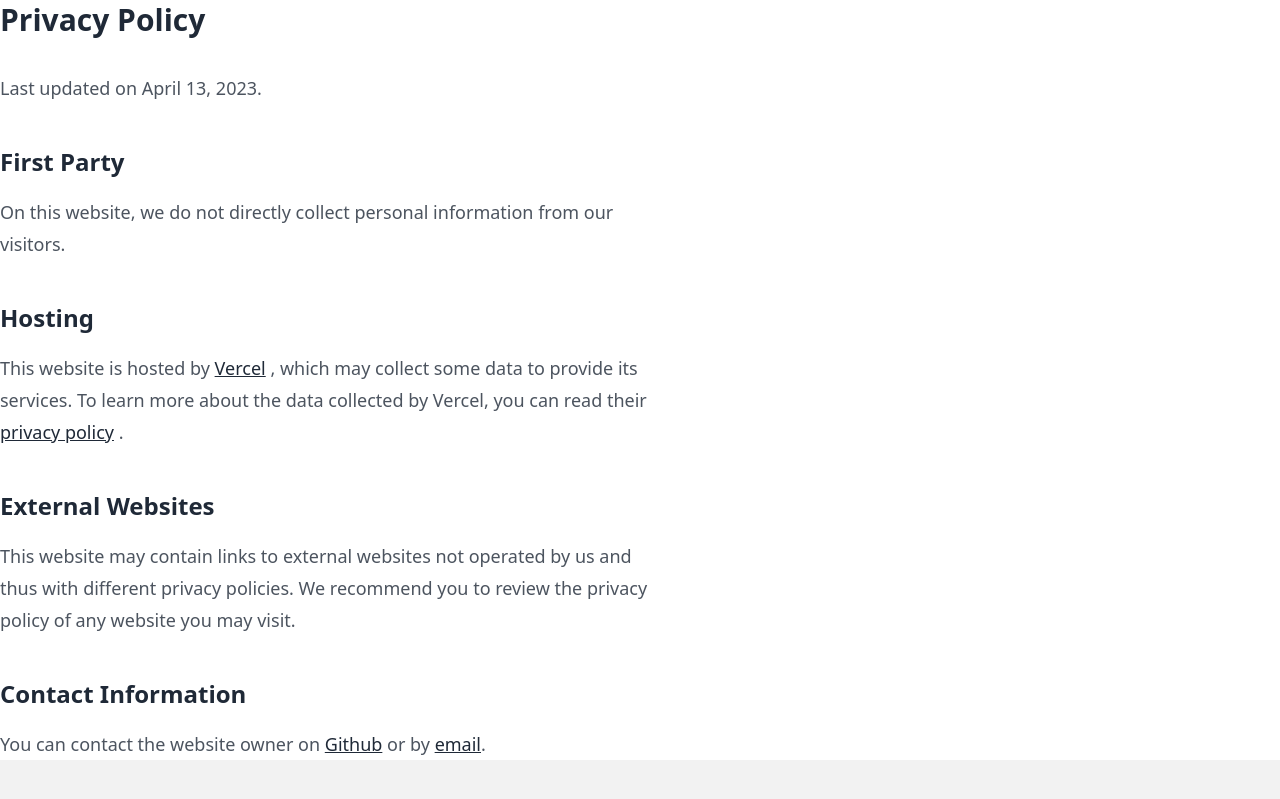
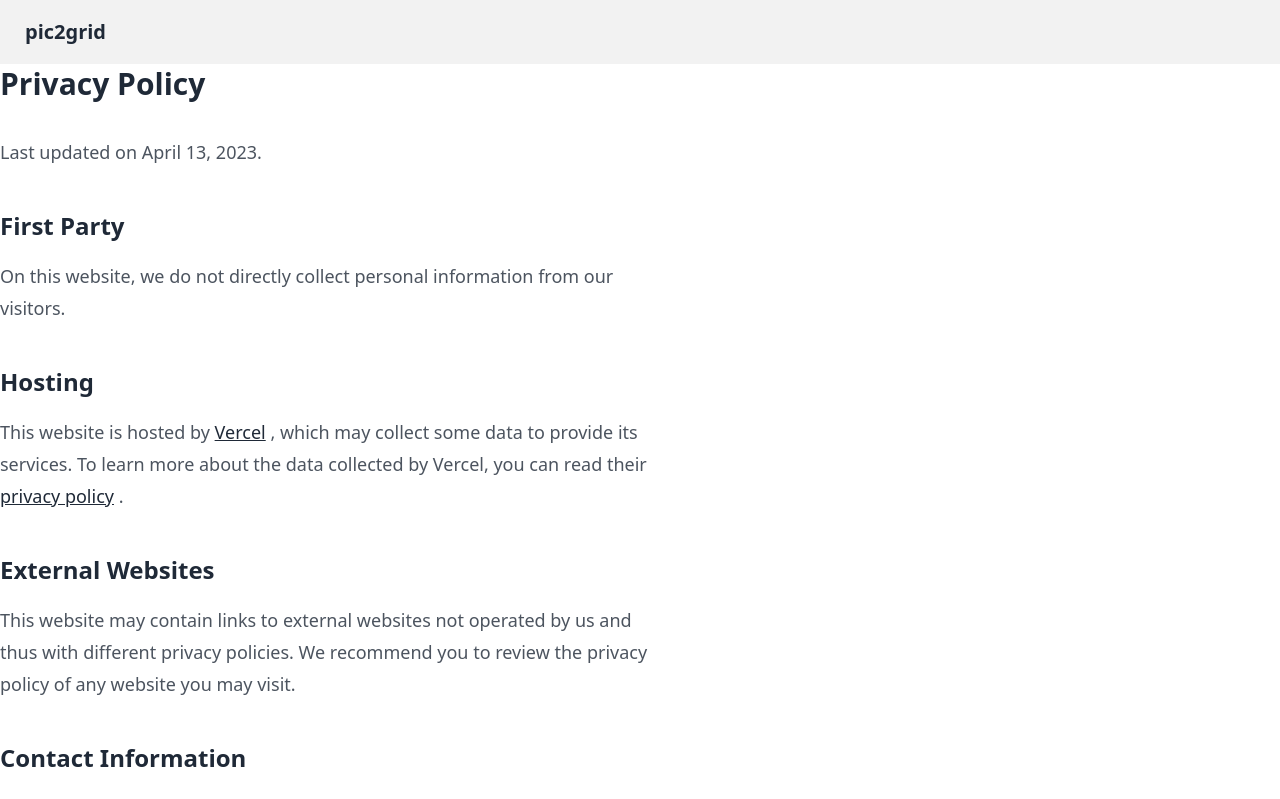
Before and after one commit to velut/gridify.it, a SvelteKit app: page /privacy in a window 1280 px wide. Shown: the top 799 px of the page. Built offline with nearby package versions, Linux system fonts and the light colour scheme.

Commit message:
feat: add navbar

```diff
--- a/src/routes/+layout.svelte
+++ b/src/routes/+layout.svelte
@@ -1,7 +1,9 @@
 <script lang="ts">
 	import '../app.css';
 	import Footer from './Footer.svelte';
+	import Navbar from './Navbar.svelte';
 </script>
 
+<Navbar />
 <slot />
 <Footer />
--- /dev/null
+++ b/src/routes/Navbar.svelte
@@ -0,0 +1,3 @@
+<div class="navbar bg-base-200">
+	<a href="/" class="btn btn-ghost normal-case text-xl">pic2grid</a>
+</div>
```
